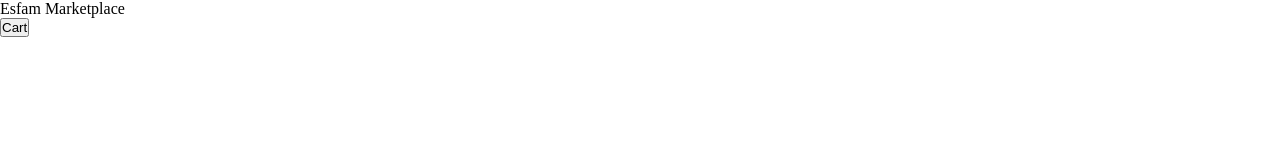
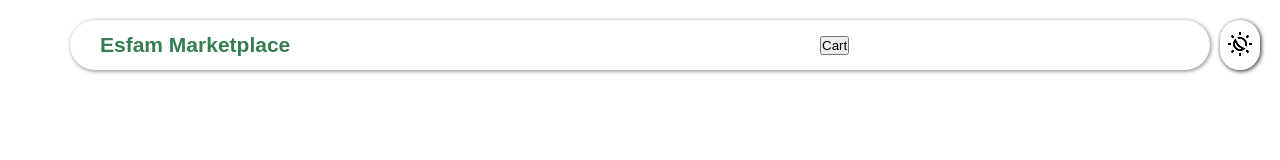
Before and after one commit to DImorweb/DImorweb, a plain HTML site: page index.html in a window 1280 px wide. Drawn offline with Linux system fonts and the light colour scheme.

Commit message:
Lots of things have been added to the project, including: - Dark mode and light mode icons - A new theme icon - A new theme toggle button - A new theme toggle function in JavaScript - A new theme toggle function in CSS - A new theme toggle function in HTML

```diff
--- a/esfam.css
+++ b/esfam.css
@@ -19,3 +19,73 @@ body {
   font-size: inherit;
   min-block-size: 100vh;
 }
+
+header {
+  background-color: white;
+  color: #357d52;
+  position: fixed;
+  left: 70px;
+  right: 70px;
+  top: 20px;
+  block-size: 50px;
+  border-radius: 25px;
+  filter: drop-shadow(1px 1px 2px rgba(0, 0, 0, 0.5));
+  display: flex;
+  padding-inline: 30px;
+}
+
+.header {
+  /* background-color: lightpink; */
+  flex: 1;
+  display: flex;
+  align-items: center;
+}
+
+.header.logo span {
+  font-size: 21px;
+  font-weight: 700;
+  font-family: epilogue, sans-serif;
+}
+
+#theme {
+  background-color: white;
+  color: rgb(53, 125, 82);
+  block-size: 50px;
+  inline-size: 40px;
+  border-radius: 25px;
+  border: none;
+  cursor: pointer;
+  filter: drop-shadow(1px 1px 2px rgba(0, 0, 0, 0.5));
+  position: fixed;
+  right: 20px;
+  top: 20px;
+}
+
+#theme-menu {
+  background-color: white;
+  color: #357d52;
+  inline-size: 40px;
+  border-radius: 25px;
+  border: none;
+  cursor: pointer;
+  filter: drop-shadow(1px 1px 2px rgba(0, 0, 0, 0.5));
+  position: fixed;
+  right: 20px;
+  top: 20px;
+  transition: all 0.25s ease-in-out;
+  overflow: hidden;
+
+  display: flex;
+  flex-direction: column;
+  justify-content: space-between;
+}
+
+#theme-menu span {
+  block-size: 40px;
+  inline-size: 40px;
+  border-radius: 20px;
+}
+
+#theme-menu span:first-child {
+  block-size: 60px;
+}
--- a/esfam.js
+++ b/esfam.js
@@ -1,3 +1,76 @@
 "use strict";
 
 const body = document.body;
+
+// setTimeout(() => {
+//   alert("Welcome to the ESFAM website! We hope you enjoy your stay. If you have any questions, feel free to reach out to us.");
+// }, 10000);
+
+const theme = document.querySelector("#theme");
+// localStorage.setItem("theme", "light");
+// document.body.style.backgroundColor = "#ffffff";
+// document.body.style.color = "#000000";
+document.body.style.transition = "background-color 0.25s, color 0.25s";
+document.querySelector("header").style.transition =
+  "background-color 0.25s, color 0.25s";
+
+const themeMenu = document.querySelector("#theme-menu");
+themeMenu.style.blockSize = "50px";
+
+const themeLight = document.querySelector("#theme-light");
+const themeDark = document.querySelector("#theme-dark");
+
+// Check if the user has a preferred theme in localStorage
+
+if (localStorage.getItem("theme") === "dark") {
+  darkTheme();
+} else if (localStorage.getItem("theme") === "light") {
+  lightTheme();
+}
+
+// if (localStorage.getItem("theme") === "dark") {
+//   localStorage.setItem("theme", "dark");
+//   document.body.style.backgroundColor = "#000000";
+//   document.body.style.color = "#ffffff";
+//   document.querySelector("header").style.backgroundColor = "whitesmoke";
+// } else if (localStorage.getItem("theme") === "light") {
+//   localStorage.setItem("theme", "light");
+//   document.body.style.backgroundColor = "#ffffff";
+//   document.body.style.color = "#000000";
+//   document.querySelector("header").style.backgroundColor = "#ffffff";
+// }
+
+// Change the theme of the website based on the user's preference
+theme.addEventListener("click", () => {
+  if (themeMenu.style.blockSize === "50px") {
+    themeMenu.style.blockSize = "140px";
+  } else {
+    themeMenu.style.blockSize = "50px";
+  }
+});
+
+function lightTheme() {
+  localStorage.setItem("theme", "light");
+  document.body.style.backgroundColor = "#ffffff";
+  document.body.style.color = "#000000";
+  document.querySelector("header").style.backgroundColor = "#ffffff";
+}
+
+function darkTheme() {
+  localStorage.setItem("theme", "dark");
+  document.body.style.backgroundColor = "#000000";
+  document.body.style.color = "#ffffff";
+  document.querySelector("header").style.backgroundColor = "whitesmoke";
+}
+
+themeLight.addEventListener("click", () => {
+  lightTheme();
+  themeMenu.style.blockSize = "50px";
+});
+
+themeDark.addEventListener("click", () => {
+  darkTheme();
+  themeMenu.style.blockSize = "50px";
+});
+
+// window.matchMedia("(prefers-color-scheme: dark)");
--- a/index.html
+++ b/index.html
@@ -12,14 +12,24 @@
     <script type="module" src="esfam.js" defer></script>
   </head>
   <body>
+    <button id="theme-menu">
+      <span></span>
+      <span id="theme-light"
+        ><img src="icons/light-mode.png" alt="light"
+      /></span>
+      <span id="theme-dark"><img src="icons/dark-mode.png" alt="dark" /></span>
+    </button>
+
+    <button id="theme"><img src="icons/theme.png" alt="theme" /></button>
+
     <header>
-      <div>
+      <div class="header logo">
         <span>Esfam Marketplace</span>
       </div>
 
-      <div></div>
+      <div class="header searchBar"></div>
 
-      <div><button id="cart">Cart</button></div>
+      <div class="header navigation"><button id="cart">Cart</button></div>
     </header>
 
     <main></main>
```
Also changed, not shown: icons/dark-mode.png (added), icons/light-mode.png (added), icons/theme.png (added).
